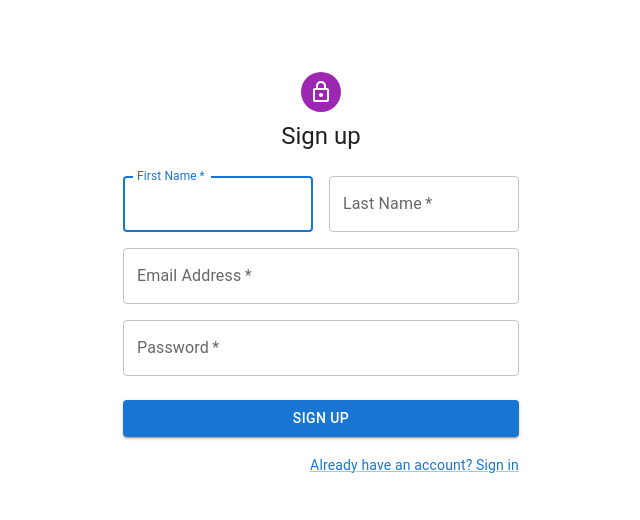
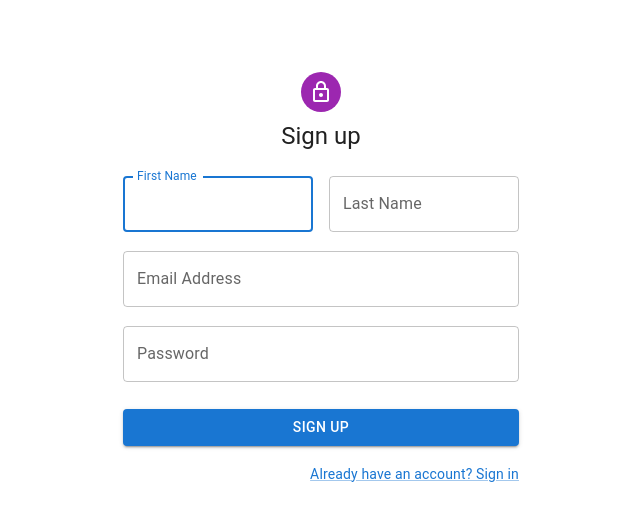
Before and after one commit to nairod2000/tutoringsmart, a Next.js app: page /signup in a window 1280 px wide. Shown: the top 520 px of the page, without its empty margins (319-959 px from the left). Built offline with nearby package versions, Linux system fonts and the light colour scheme.

Commit message:
input validation and error handling on the signin and signup pages

```diff
--- a/package.json
+++ b/package.json
@@ -16,8 +16,8 @@
     "axios": "^1.6.8",
     "formik": "^2.4.6",
     "next": "14.2.3",
-    "react": "^18",
-    "react-dom": "^18",
+    "react": "^18.3.1",
+    "react-dom": "^18.3.1",
     "uuid": "^9.0.1",
     "yup": "^1.4.0"
   },
--- a/src/app/signup/page.tsx
+++ b/src/app/signup/page.tsx
@@ -1,55 +1,63 @@
 'use client'
-import * as React from 'react';
-import Avatar from '@mui/material/Avatar';
-import Button from '@mui/material/Button';
-import CssBaseline from '@mui/material/CssBaseline';
-import TextField from '@mui/material/TextField';
-import FormControlLabel from '@mui/material/FormControlLabel';
-import Checkbox from '@mui/material/Checkbox';
-import Link from '@mui/material/Link';
-import Grid from '@mui/material/Grid';
-import Box from '@mui/material/Box';
+import React, { useState } from 'react';
+import { useRouter } from 'next/navigation';
+import { Formik, Form, Field, ErrorMessage, FormikHelpers } from 'formik';
+import * as Yup from 'yup';
+import {
+  Avatar,
+  Button,
+  CssBaseline,
+  TextField,
+  Link,
+  Grid,
+  Box,
+  Typography,
+  Container,
+  Alert, // Importing Alert for displaying error messages
+} from '@mui/material';
 import LockOutlinedIcon from '@mui/icons-material/LockOutlined';
-import Typography from '@mui/material/Typography';
-import Container from '@mui/material/Container';
-import { useRouter } from 'next/navigation';
-import { login, signup } from '../../services/authServices';
+import { signup, login } from '../../services/authServices'; // Adjust the path as needed
 
-function Copyright(props: any) {
-  return (
-    <Typography variant="body2" color="text.secondary" align="center" {...props}>
-      {'Copyright © '}
-      <Link color="inherit" href="https://mui.com/">
-        Your Website
-      </Link>{' '}
-      {new Date().getFullYear()}
-      {'.'}
-    </Typography>
-  );
-}
+const SignUpSchema = Yup.object().shape({
+  firstName: Yup.string()
+    .min(2, 'Too Short!')
+    .max(50, 'Too Long!')
+    .required('First name is required'),
+  lastName: Yup.string()
+    .min(2, 'Too Short!')
+    .max(50, 'Too Long!')
+    .required('Last name is required'),
+  email: Yup.string()
+    .email('Invalid email')
+    .required('Email is required'),
+  password: Yup.string()
+    .min(8, 'Password must be at least 8 characters long')
+    .matches(/[a-z]/, 'Password must contain at least one lowercase letter')
+    .matches(/[A-Z]/, 'Password must contain at least one uppercase letter')
+    .matches(/[0-9]/, 'Password must contain at least one number')
+    .required('Password is required'),
+});
 
 export default function SignUp() {
   const router = useRouter();
+  const [serverError, setServerError] = useState('');
 
-  const handleSubmit = async (event: React.FormEvent<HTMLFormElement>) => {
-    event.preventDefault();
-    const data = new FormData(event.currentTarget);
+  const handleSubmit = async (
+    values: { firstName: string; lastName: string; email: string; password: string },
+    { setSubmitting, setErrors }: FormikHelpers<any>
+  ) => {
+    setServerError(''); // Clear previous server error
     try {
-      await signup(
-        data.get('firstName').toString(),
-        data.get('lastName').toString(),
-        data.get('email').toString(),
-        data.get('password').toString(),
-      );
-      await login(
-        data.get('email').toString(),
-        data.get('password').toString(),
-      );
+      await signup(values.firstName, values.lastName, values.email, values.password);
+      await login(values.email, values.password);
       router.push('/home');
-    } catch (error) {
+    } catch (error: any) {
       console.error('Signup error:', error);
-      throw error;
+      if (error.response && error.response.data) {
+        setServerError(error.response.data.error); // Set server error
       }
+    }
+    setSubmitting(false);
   };
 
   return (
@@ -66,51 +74,66 @@ export default function SignUp() {
         <Avatar sx={{ m: 1, bgcolor: 'secondary.main' }}>
           <LockOutlinedIcon />
         </Avatar>
-          <Typography component="h1" variant="h5">
+        <Typography component="h1" variant="h5" sx={{ mb: 3 }}>
           Sign up
         </Typography>
-          <Box component="form" noValidate onSubmit={handleSubmit} sx={{ mt: 3 }}>
+        {serverError && <Alert sx={{m:3}} severity="error">{serverError}</Alert>}
+        <Formik
+          initialValues={{ firstName: '', lastName: '', email: '', password: '' }}
+          validationSchema={SignUpSchema}
+          onSubmit={handleSubmit}
+        >
+          {({ isSubmitting, errors, touched }) => (
+            <Form noValidate>
               <Grid container spacing={2}>
                 <Grid item xs={12} sm={6}>
-                <TextField
-                  autoComplete="given-name"
+                  <Field
+                    as={TextField}
                     name="firstName"
-                  required
+                    variant="outlined"
                     fullWidth
                     id="firstName"
                     label="First Name"
                     autoFocus
+                    helperText={<ErrorMessage name="firstName" />}
+                    error={touched.firstName && !!errors.firstName}
                   />
                 </Grid>
                 <Grid item xs={12} sm={6}>
-                <TextField
-                  required
+                  <Field
+                    as={TextField}
+                    name="lastName"
+                    variant="outlined"
                     fullWidth
                     id="lastName"
                     label="Last Name"
-                  name="lastName"
-                  autoComplete="family-name"
+                    helperText={<ErrorMessage name="lastName" />}
+                    error={touched.lastName && !!errors.lastName}
                   />
                 </Grid>
                 <Grid item xs={12}>
-                <TextField
-                  required
+                  <Field
+                    as={TextField}
+                    name="email"
+                    variant="outlined"
                     fullWidth
                     id="email"
                     label="Email Address"
-                  name="email"
-                  autoComplete="email"
+                    helperText={<ErrorMessage name="email" />}
+                    error={touched.email && !!errors.email}
                   />
                 </Grid>
                 <Grid item xs={12}>
-                <TextField
-                  required
+                  <Field
+                    as={TextField}
+                    name="password"
+                    variant="outlined"
                     fullWidth
-                  name="password"
-                  label="Password"
                     type="password"
                     id="password"
-                  autoComplete="new-password"
+                    label="Password"
+                    helperText={<ErrorMessage name="password" />}
+                    error={touched.password && !!errors.password}
                   />
                 </Grid>
               </Grid>
@@ -119,6 +142,7 @@ export default function SignUp() {
                 fullWidth
                 variant="contained"
                 sx={{ mt: 3, mb: 2 }}
+                disabled={isSubmitting}
               >
                 Sign Up
               </Button>
@@ -129,7 +153,9 @@ export default function SignUp() {
                   </Link>
                 </Grid>
               </Grid>
-          </Box>
+            </Form>
+          )}
+        </Formik>
       </Box>
     </Container>
   );
--- a/src/services/authServices.tsx
+++ b/src/services/authServices.tsx
@@ -16,7 +16,7 @@ export async function signup(firstName: string, lastName: string, email: string,
 }
 
 export const login = async (username: string, password: string) => {
-  const response = await axiosInstance.post('api/auth/login/', { username, password });
+  const response = await axiosInstance.post('/api/auth/login/', { username, password });
   if (response.data.access && response.data.refresh) {
     const user = {
       token: response.data.access,
--- a/src/utils/axiosInstance.tsx
+++ b/src/utils/axiosInstance.tsx
@@ -1,7 +1,6 @@
 // src/services/api.ts
 import axios from 'axios';
 import { getCurrentUser, logout } from '../services/authServices';
-import { useRouter } from 'next/navigation';
 
 const API_URL = 'http://localhost:8000/';
 
@@ -32,11 +31,11 @@ axiosInstance.interceptors.response.use(
       originalRequest._retry = true;
       try {
         const user = getCurrentUser();
-        const verifyResponse = await axios.post(API_URL + 'auth/token/verify/', {
+        const verifyResponse = await axios.post(API_URL + 'api/auth/token/verify/', {
           token: user.token,
         });
         if (verifyResponse.status !== 200) {
-          const refreshResponse = await axios.post(API_URL + 'auth/token/refresh/', {
+          const refreshResponse = await axios.post(API_URL + 'api/auth/token/refresh/', {
             refresh: user.refreshToken,
           });
           if (refreshResponse.status === 200) {
@@ -49,8 +48,6 @@ axiosInstance.interceptors.response.use(
         }
       } catch (refreshError) {
         logout();
-        const router = useRouter();
-        router.push('/login');
       }
     }
     return Promise.reject(error);
```
Also changed, not shown: src/app/signin/page.tsx (+51 -42 lines), src/components/auth/copyright.tsx (added, +15 -0 lines), 1 other file (tests, documents, lock files or other folders). Lines whose indentation alone changed are shown as unchanged.
